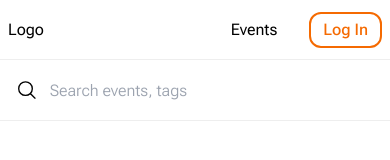
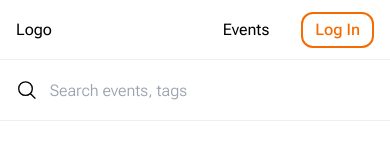
Before and after one commit to aaronlimck/WAD2, a Vue app: page /events in a window 390 px wide. Shown: the top 160 px of the page. Built offline with nearby package versions, Linux system fonts and the light colour scheme; no server answers.

Commit message:
updated navigationbar dashboard button logic

```diff
--- a/src/components/Layout/NavigationBar.vue
+++ b/src/components/Layout/NavigationBar.vue
@@ -1,6 +1,6 @@
 <template>
   <nav
-    class="bg-white fixed border-gray-200 px-2 sm:px-4 py-2.5 flex items-center"
+    class="bg-white fixed border-gray-200 px-4 sm:px-4 py-2.5 flex items-center"
   >
     <div class="container mx-auto flex items-center justify-between">
       <div>
@@ -87,9 +87,6 @@ export default {
     isLoggedIn() {
       return this.$store.getters.isAuthenticated;
     },
-    getClubId() {
-      return this.$store.getters.userClub;
-    },
   },
   methods: {
     dropDown() {
@@ -99,6 +96,12 @@ export default {
       this.$store.dispatch("logout");
       this.$router.replace("/");
     },
+    getClubId() {
+      return this.$store.getters.userClub;
+    },
+  },
+  mounted() {
+    this.getClubId;
   },
 };
 </script>
```
